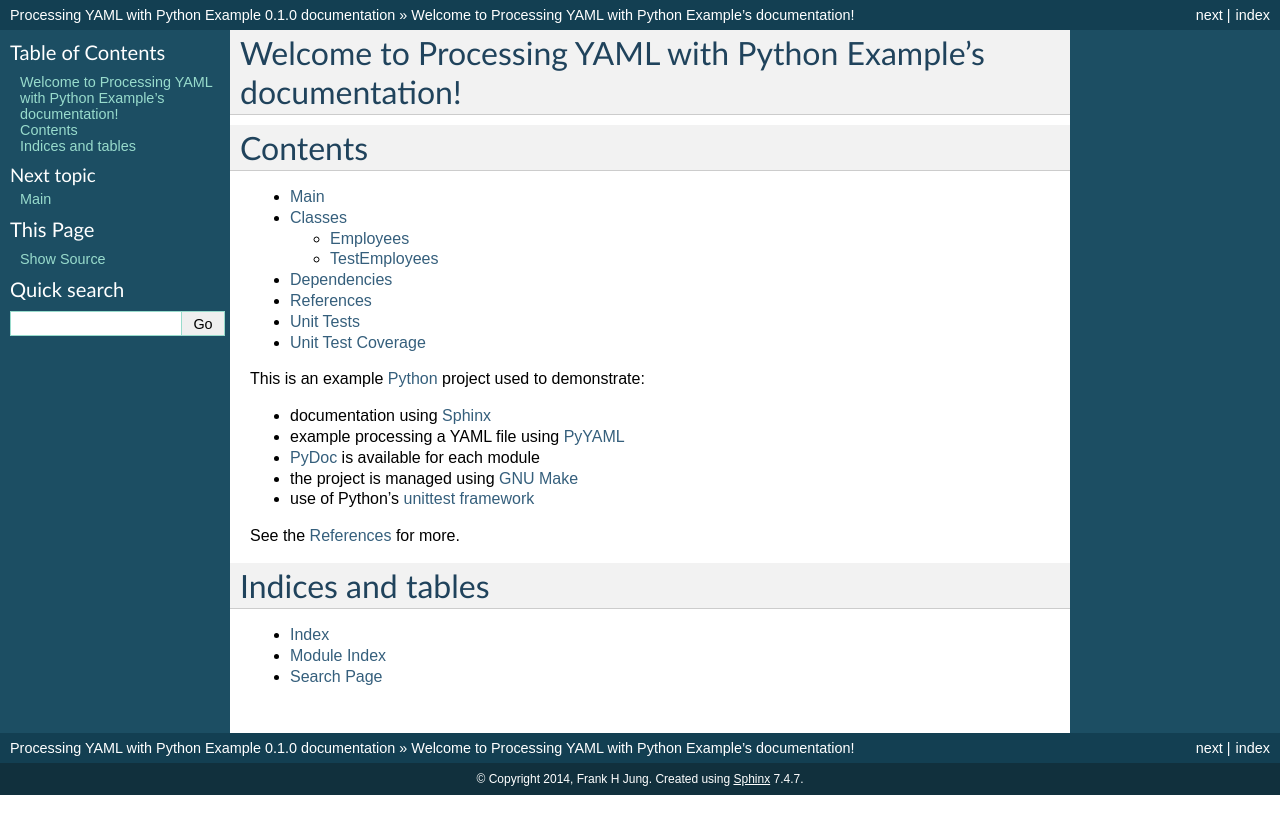
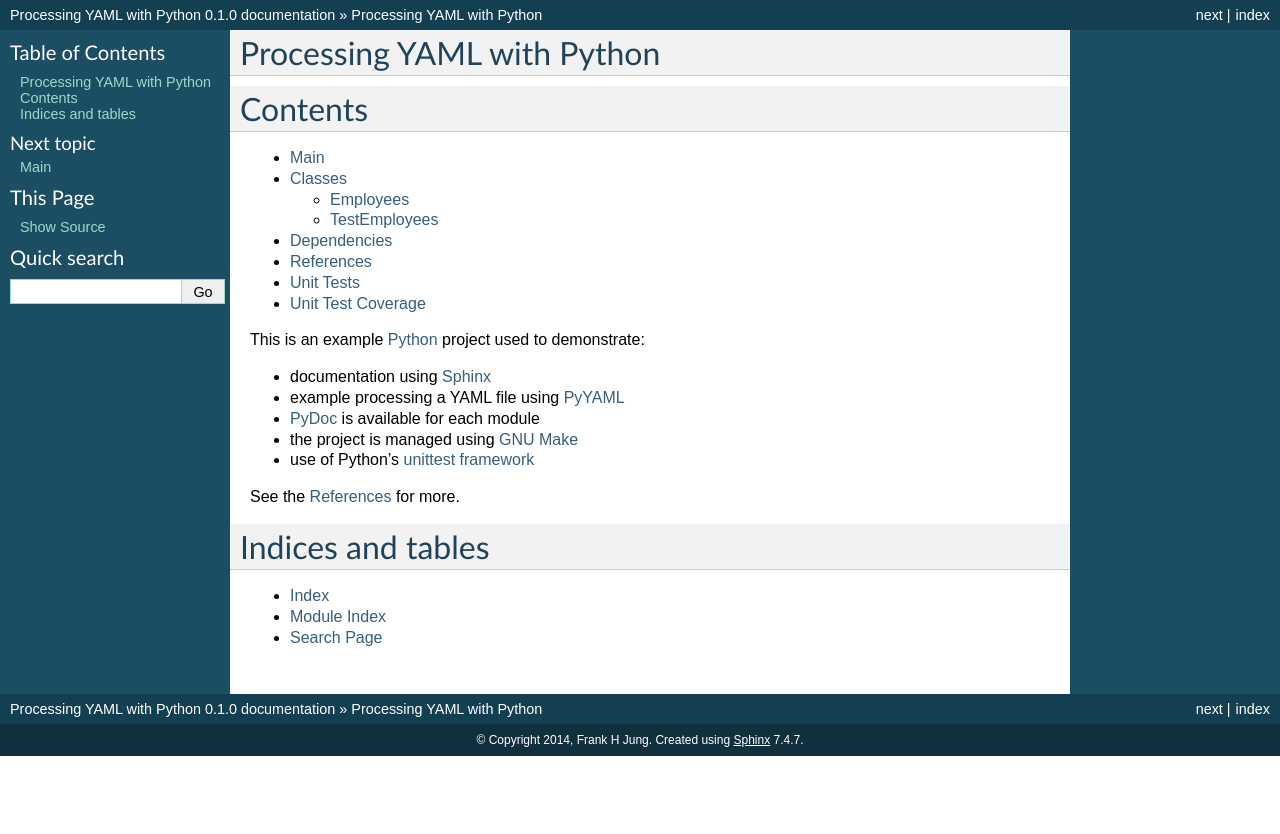
Before and after one commit to sabbavarapu/python-yaml, a Sphinx documentation site: the page built from doc/index.rst, in a window 1280 px wide. Shown: the top 834 px of the page. Built offline with Sphinx 7.4.7, drawn with Linux system fonts in a browser that asks for light colours.

```diff
--- a/doc/conf.py
+++ b/doc/conf.py
@@ -40,7 +40,7 @@ source_suffix = '.rst'
 master_doc = 'index'
 
 # General information about the project.
-project = u'Processing YAML with Python Example'
+project = u'Processing YAML with Python'
 copyright = u'2014, Frank H Jung'
 
 # The version info for the project you're documenting, acts as replacement for
@@ -164,7 +164,7 @@ html_static_path = ['.static', '../target/cover']
 #html_file_suffix = None
 
 # Output file base name for HTML help builder.
-htmlhelp_basename = 'ProcessingYAMLwithPythonExampledoc'
+htmlhelp_basename = 'ProcessingYAMLwithPython'
 
 
 # -- Options for LaTeX output --------------------------------------------------
@@ -183,7 +183,7 @@ latex_elements = {
 # Grouping the document tree into LaTeX files. List of tuples
 # (source start file, target name, title, author, documentclass [howto/manual]).
 latex_documents = [
-  ('index', 'ProcessingYAMLwithPythonExample.tex', u'Processing YAML with Python Example Documentation',
+  ('index', 'ProcessingYAMLwithPython.tex', u'Processing YAML with Python',
    u'Frank H Jung', 'manual'),
 ]
 
@@ -213,7 +213,7 @@ latex_documents = [
 # One entry per manual page. List of tuples
 # (source start file, name, description, authors, manual section).
 man_pages = [
-    ('index', 'processingyamlwithpythonexample', u'Processing YAML with Python Example Documentation',
+    ('index', 'processingyamlwithpython', u'Processing YAML with Python',
      [u'Frank H Jung'], 1)
 ]
 
@@ -227,8 +227,8 @@ man_pages = [
 # (source start file, target name, title, author,
 #  dir menu entry, description, category)
 texinfo_documents = [
-  ('index', 'ProcessingYAMLwithPythonExample', u'Processing YAML with Python Example Documentation',
-   u'Frank H Jung', 'ProcessingYAMLwithPythonExample', 'One line description of project.',
+  ('index', 'ProcessingYAMLwithPython', u'Processing YAML with Python',
+   u'Frank H Jung', 'ProcessingYAMLwithPython', 'One line description of project.',
    'Miscellaneous'),
 ]
 
--- a/doc/index.rst
+++ b/doc/index.rst
@@ -1,10 +1,8 @@
-.. Processing YAML with Python Example documentation master file, created by
-   sphinx-quickstart on Fri Apr  4 10:08:55 2014.
-   You can adapt this file completely to your liking, but it should at least
-   contain the root `toctree` directive.
+.. Processing YAML with Python master file,
+   created by sphinx-quickstart on Fri Apr  4 10:08:55 2014.
 
-Welcome to Processing YAML with Python Example's documentation!
-===============================================================
+Processing YAML with Python
+===========================
 
 
 Contents
```
Also changed, not shown: employees.py (+5 -3 lines), main.py (+28 -18 lines), test.yml (+10 -7 lines), testemployees.py (+8 -7 lines), 2 other files.
